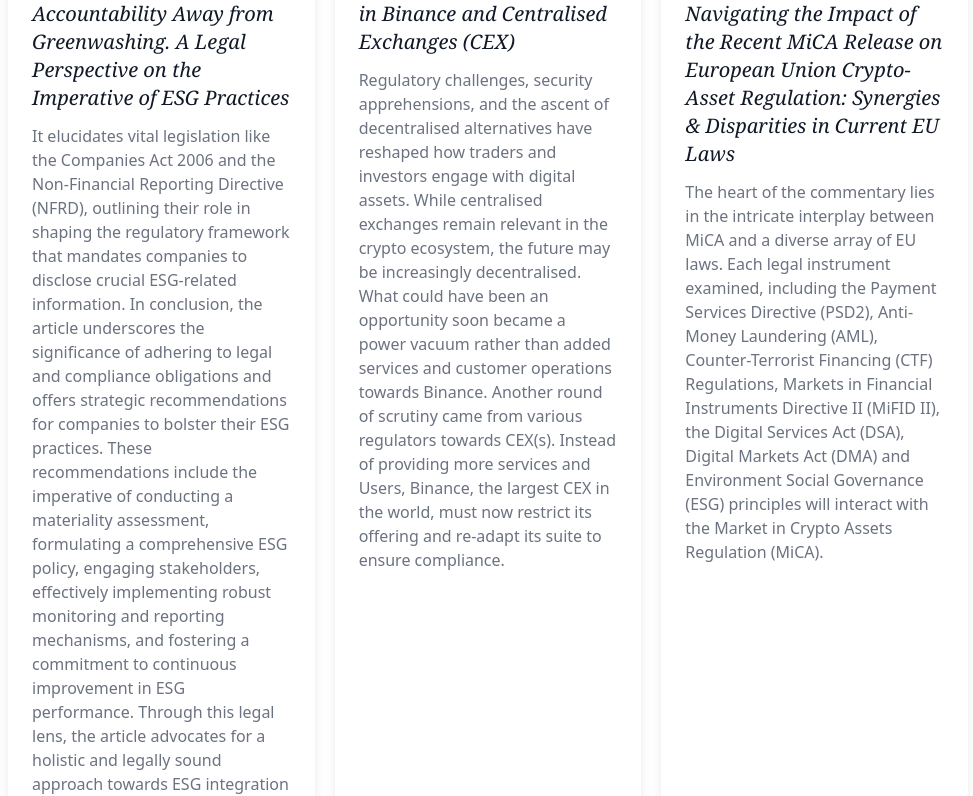
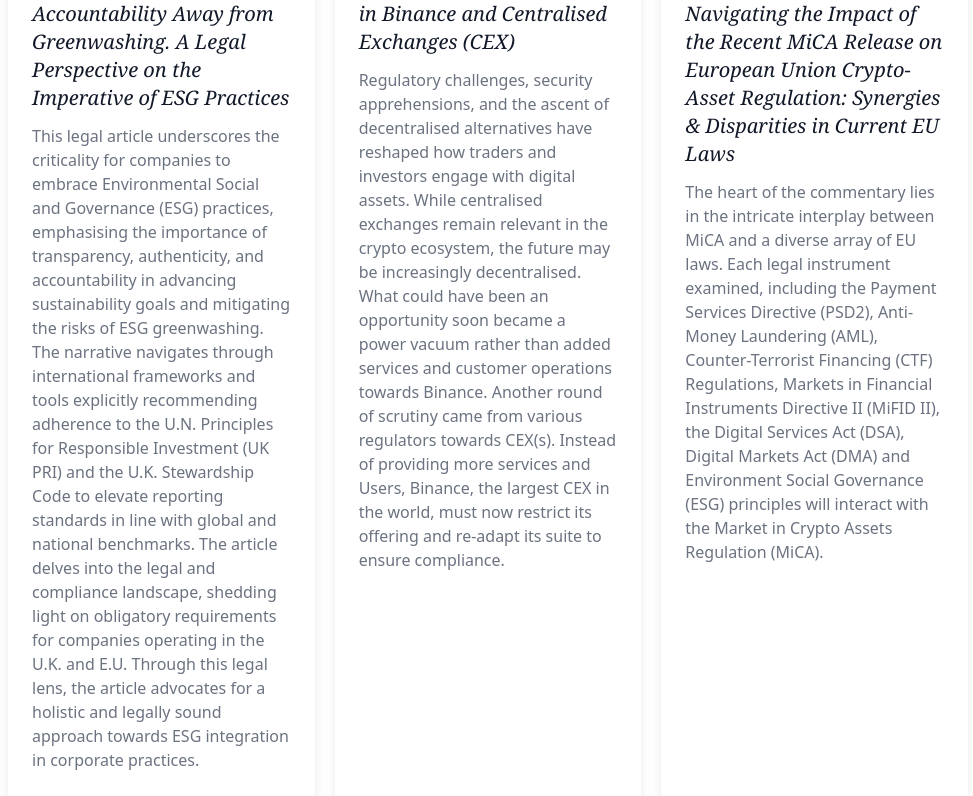
Before and after one commit to kamildaniel18/website, a Next.js app: page / in a window 1280 px wide. Shown: the part 2152-2948 px from the top of the page, without its empty margins (152-1125 px from the left). Built offline with nearby package versions, Linux system fonts and the light colour scheme.

Commit message:
update description

```diff
--- a/components/Articles.jsx
+++ b/components/Articles.jsx
@@ -4,7 +4,7 @@ const posts = [
     href: 'https://www.linkedin.com/pulse/enhancing-corporate-accountability-away-from-greenwashing-roybe',
     category: { name: 'Article', href: 'https://www.linkedin.com/pulse/enhancing-corporate-accountability-away-from-greenwashing-roybe' },
     description:
-      'It elucidates vital legislation like the Companies Act 2006 and the Non-Financial Reporting Directive (NFRD), outlining their role in shaping the regulatory framework that mandates companies to disclose crucial ESG-related information. In conclusion, the article underscores the significance of adhering to legal and compliance obligations and offers strategic recommendations for companies to bolster their ESG practices. These recommendations include the imperative of conducting a materiality assessment, formulating a comprehensive ESG policy, engaging stakeholders, effectively implementing robust monitoring and reporting mechanisms, and fostering a commitment to continuous improvement in ESG performance. Through this legal lens, the article advocates for a holistic and legally sound approach towards ESG integration in corporate practices.',
+      'This legal article underscores the criticality for companies to embrace Environmental Social and Governance (ESG) practices, emphasising the importance of transparency, authenticity, and accountability in advancing sustainability goals and mitigating the risks of ESG greenwashing. The narrative navigates through international frameworks and tools explicitly recommending adherence to the U.N. Principles for Responsible Investment (UK PRI) and the U.K. Stewardship Code to elevate reporting standards in line with global and national benchmarks. The article delves into the legal and compliance landscape, shedding light on obligatory requirements for companies operating in the U.K. and E.U. Through this legal lens, the article advocates for a holistic and legally sound approach towards ESG integration in corporate practices.',
     date: 'February 20, 2024',
     datetime: '2024-02-20',
     imageUrl:
```
